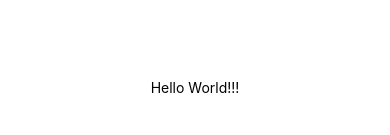
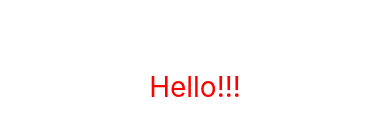
Before and after one commit to clearsky77/CSWeatherReactNative, a React Native app: screen / in a window 390 px wide. Shown: the part 335-470 px from the top of the page. Built offline with nearby package versions, Linux system fonts and the light colour scheme.

Commit message:
styleSheet를 적용해보기  - 색상 조정

```diff
--- a/App.js
+++ b/App.js
@@ -4,11 +4,13 @@ import { StyleSheet, Text, View } from 'react-native';
 export default function App() {
   return (
     <View style={styles.container}>
-      <Text style={styles.Text}>Hello World!!!</Text>
+      <Text style={styles.text}>Hello!!!</Text>
       <StatusBar style="auto" />
     </View>
   );
 }
+
+
 
 const styles = StyleSheet.create({
   container: {
@@ -19,5 +21,6 @@ const styles = StyleSheet.create({
   },
   text:{
     fontSize: 28,
+    color: "red",
   },
 });
```
